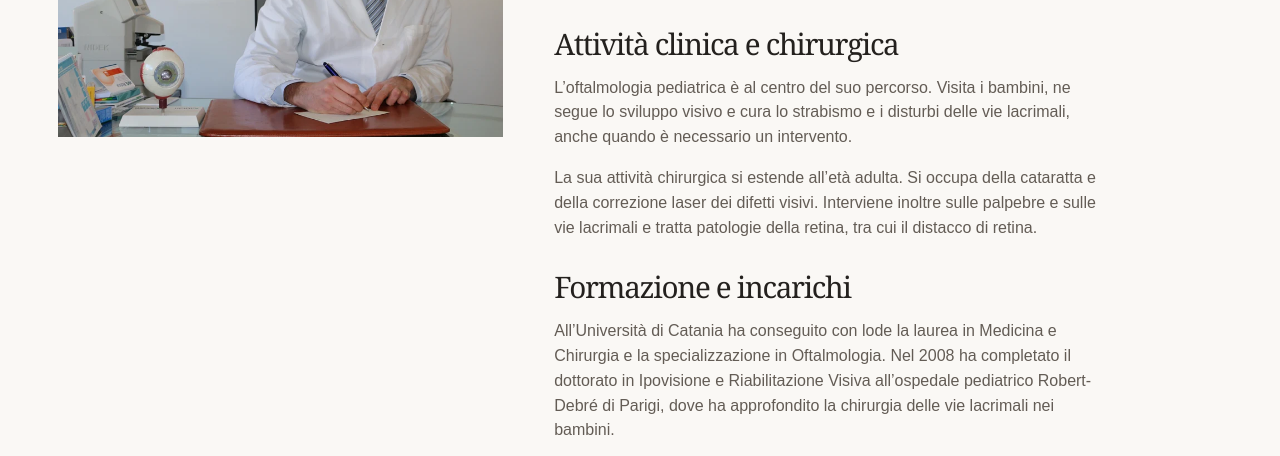
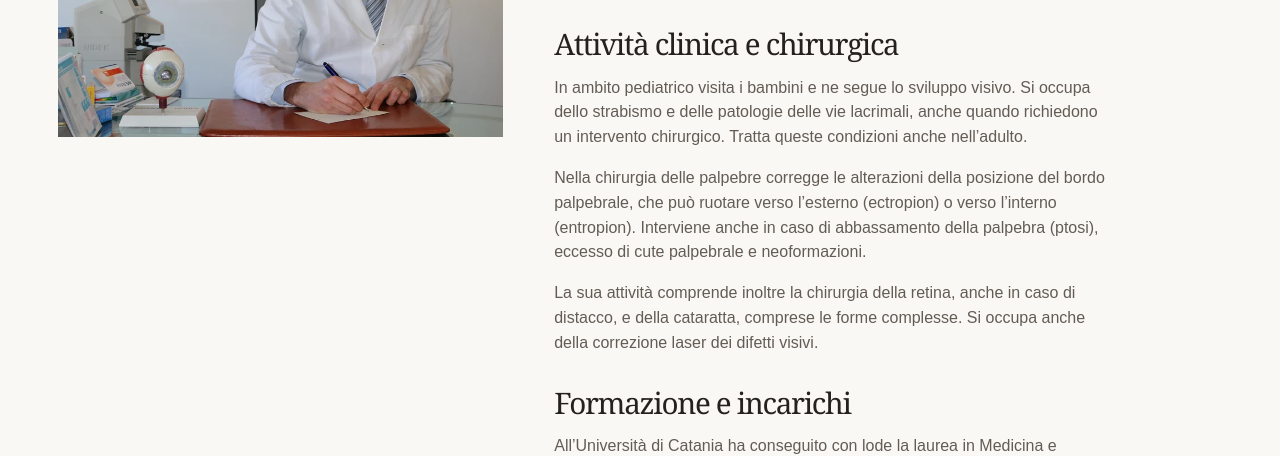
Before and after one commit to fabioconte94-design/studio-oculistico-savigliano, a plain HTML site: page marco-leto.html in a window 1280 px wide. Shown: the part 318-774 px from the top of the page. Drawn offline with Linux system fonts and the light colour scheme.

Commit message:
Integra l’attività ospedaliera nei singoli profili

```diff
--- a/marco-leto.html
+++ b/marco-leto.html
@@ -5,8 +5,9 @@
 <main class="wrap profile" id="principale"><a href="index.html#specialisti">Tutti gli oculisti</a>
 <div class="profile-layout"><img src="img/marco.webp" alt="Dott. Marco Giuseppe Leto"><article><h1>Marco Giuseppe Leto</h1><p class="intro"><strong>Direttore della Struttura Complessa di Oculistica dell’ASL CN1</strong> dal 2024, guida l’équipe degli ospedali di Savigliano e Saluzzo.</p>
 <h2>Attività clinica e chirurgica</h2>
-<p>L’oftalmologia pediatrica è al centro del suo percorso. Visita i bambini, ne segue lo sviluppo visivo e cura lo strabismo e i disturbi delle vie lacrimali, anche quando è necessario un intervento.</p>
-<p>La sua attività chirurgica si estende all’età adulta. Si occupa della cataratta e della correzione laser dei difetti visivi. Interviene inoltre sulle palpebre e sulle vie lacrimali e tratta patologie della retina, tra cui il distacco di retina.</p>
+<p>In ambito pediatrico visita i bambini e ne segue lo sviluppo visivo. Si occupa dello strabismo e delle patologie delle vie lacrimali, anche quando richiedono un intervento chirurgico. Tratta queste condizioni anche nell’adulto.</p>
+<p>Nella chirurgia delle palpebre corregge le alterazioni della posizione del bordo palpebrale, che può ruotare verso l’esterno (ectropion) o verso l’interno (entropion). Interviene anche in caso di abbassamento della palpebra (ptosi), eccesso di cute palpebrale e neoformazioni.</p>
+<p>La sua attività comprende inoltre la chirurgia della retina, anche in caso di distacco, e della cataratta, comprese le forme complesse. Si occupa anche della correzione laser dei difetti visivi.</p>
 <h2>Formazione e incarichi</h2>
 <p>All’Università di Catania ha conseguito con lode la laurea in Medicina e Chirurgia e la specializzazione in Oftalmologia. Nel 2008 ha completato il dottorato in Ipovisione e Riabilitazione Visiva all’ospedale pediatrico Robert-Debré di Parigi, dove ha approfondito la chirurgia delle vie lacrimali nei bambini.</p>
 <p>Al Santa Croce e Carle di Cuneo ha guidato il servizio di Oftalmologia pediatrica. Nel 2023 ha assunto la direzione ad interim dell’Oculistica di Savigliano, prima della nomina a direttore nel 2024.</p>
```
Also changed, not shown: fabio-conte.html (+2 -1 lines), pietro-mangiantini.html (+2 -1 lines).
